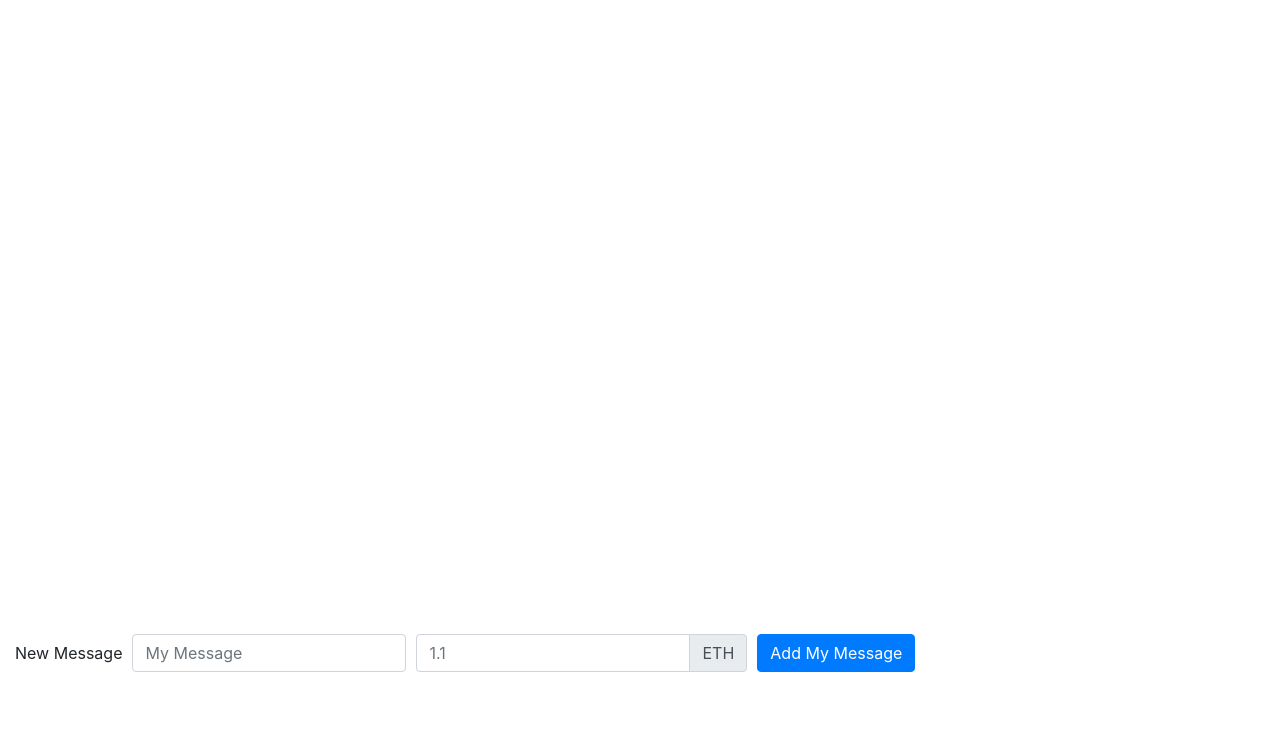
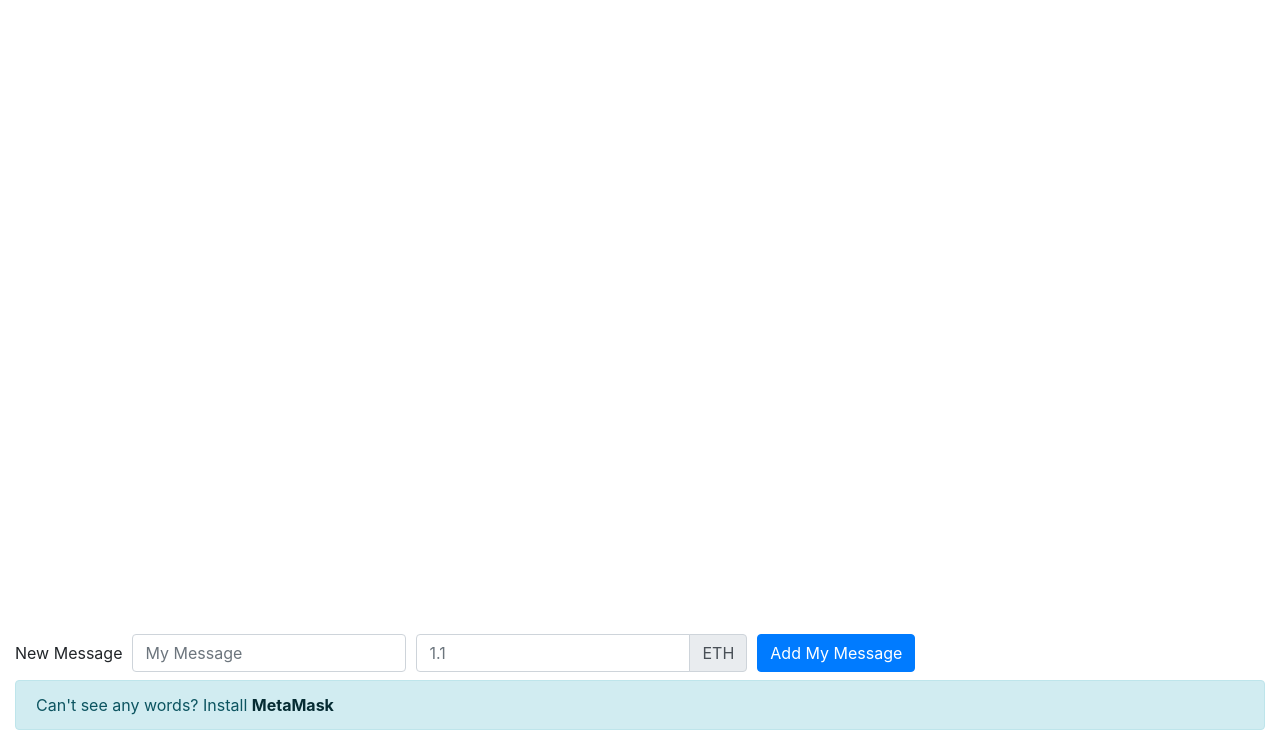
Before and after one commit to jamespic/ether-wordcloud, a website: page index.html in a window 1280 px wide. Shown: the part 62-808 px from the top of the page. Drawn offline with nearby package versions, Linux system fonts and the light colour scheme.

Commit message:
Added MetaMask message

```diff
--- a/index.html
+++ b/index.html
@@ -46,6 +46,9 @@
           </div>
         </div>
       </form>
+      <div class="alert alert-info" role="alert">
+        Can't see any words? Install <a href="https://metamask.io" class="alert-link">MetaMask</a>
+      </div>
       <script src="./index.js"></script>
     </div>
   </body>
```
